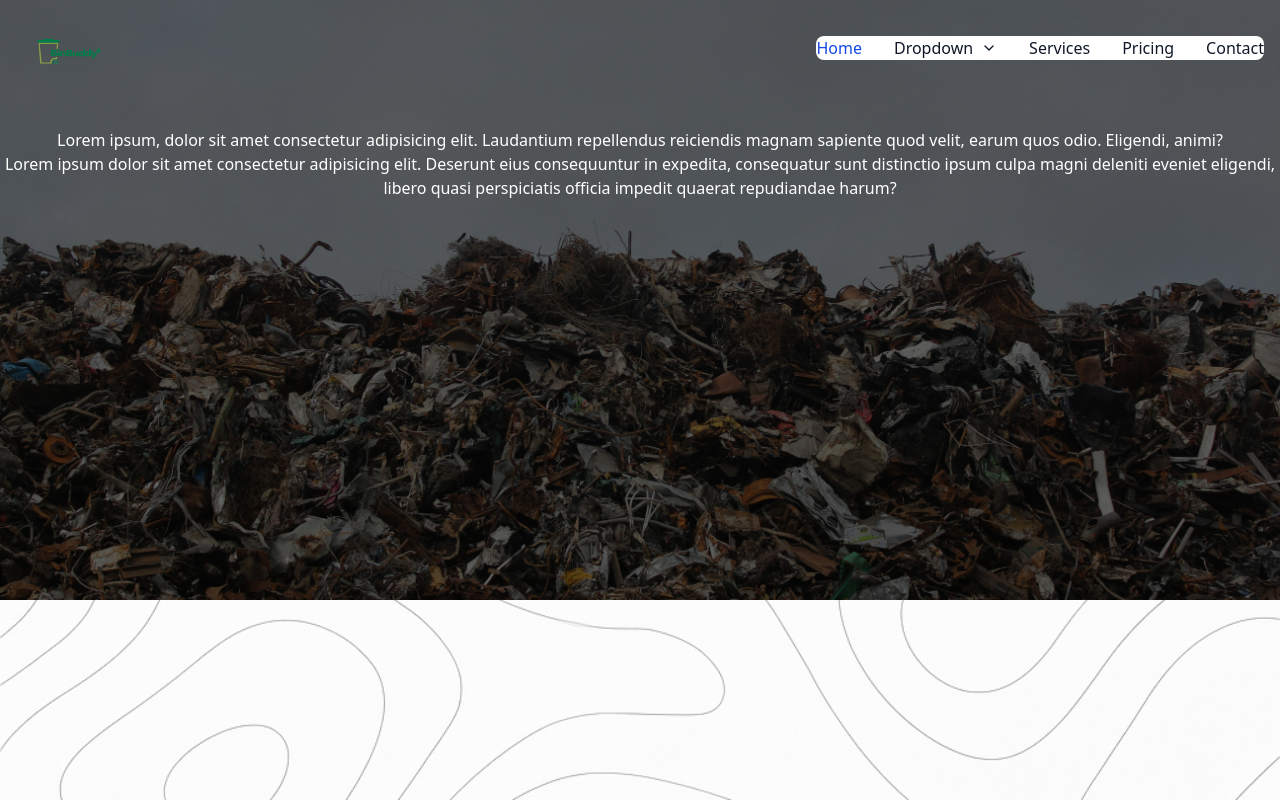
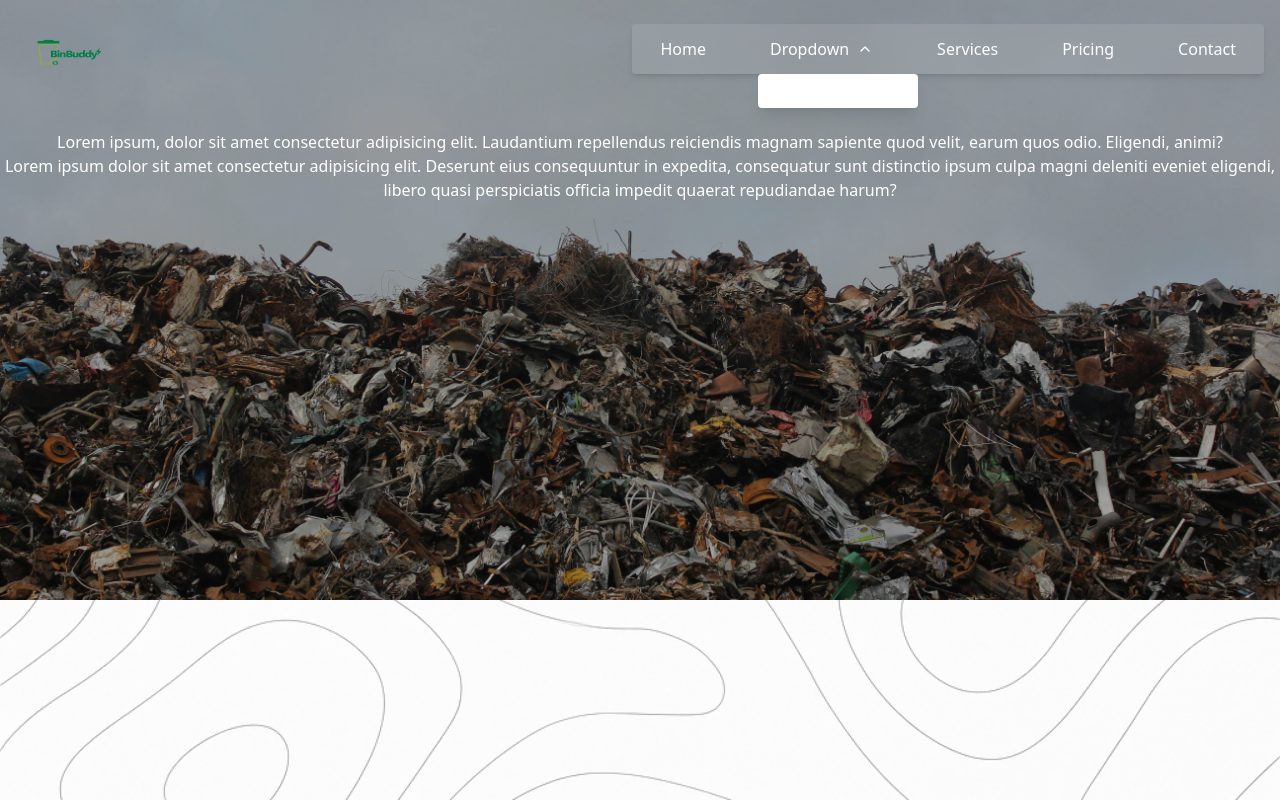
Before and after one commit to Nabothdaniel/BinBuddy, a React (Vite) app in the folder frontend/: page / in a window 1280 px wide. Both pictures are taken after a click on the button "Dropdown". Built offline with nearby package versions, Linux system fonts and the light colour scheme.

Commit message:
working on the header and hero section

```diff
--- a/frontend/src/components/landingComponents/Header.jsx
+++ b/frontend/src/components/landingComponents/Header.jsx
@@ -6,9 +6,16 @@ import Logo from '../../assets/logo.png'
 
 const Header = () => {
   const [isMenuOpen, setIsMenuOpen] = useState(false);
+  const [isDropdownOpen, setIsDropdownOpen] = useState(false);
+
 
   const toggleMenu = () => {
     setIsMenuOpen(!isMenuOpen);
+  };
+
+
+  const toggleDropdown = () => {
+    setIsDropdownOpen((prev) => !prev);
   };
 
   return (
@@ -32,12 +39,11 @@ const Header = () => {
 
         {/* Mobile Menu */}
         <div
-          className={`fixed top-0 right-0 z-40 w-64 h-full bg-white dark:bg-gray-800 shadow-lg transform transition-transform duration-300 ease-in-out ${
-            isMenuOpen ? 'translate-x-0' : 'translate-x-full'
-          } md:hidden`}
+          className={`fixed top-0 right-0 z-40 w-64 h-full  bg-white/80 rounded-l-md   text-black backdrop-blur-md transform transition-transform duration-300 ease-in-out ${isMenuOpen ? 'translate-x-0' : 'translate-x-full'
+            } md:hidden`}
         >
           <div className="p-4 flex justify-between items-center border-b border-gray-200 dark:border-gray-700">
-            <span className="text-xl font-semibold text-gray-900 dark:text-white">Menu</span>
+            <span className="text-xl font-semibold text-gray-900 dark:text-black">Menu</span>
             <button
               type="button"
               onClick={toggleMenu}
@@ -48,20 +54,28 @@ const Header = () => {
           </div>
           <ul className="flex flex-col p-4 space-y-2">
             <li>
-              <a href="#" className="block px-4 py-2 text-gray-900 dark:text-white hover:bg-gray-100 dark:hover:bg-gray-700">
+              <a href="#" className="block px-4 py-2 text-gray-900 dark:text-white hover:bg-gray-500">
                 Home
               </a>
             </li>
             <li>
-              <button className="flex justify-between items-center w-full px-4 py-2 text-gray-900 dark:text-white hover:bg-gray-100 dark:hover:bg-gray-700">
-                Dropdown <FiChevronDown />
+              <button
+                className="flex justify-between items-center w-full px-4 py-2 text-gray-900 dark:text-white hover:bg-gray-100 dark:hover:bg-gray-700"
+                onClick={toggleDropdown}
+              >
+                Dropdown <FiChevronDown className={`transition-transform ${isDropdownOpen ? 'rotate-180' : ''}`} />
               </button>
-              {/* Nested dropdown logic can be added here */}
-              <ul>
-                <li>
-                  <a href="#">nested 1</a>
-                </li>
-              </ul>
+              {/* Nested dropdown logic */}
+              {isDropdownOpen && (
+                <ul className="pl-6 mt-2 space-y-1">
+                  <li>
+                    <a href="#" className="block px-2 py-1 text-gray-700 dark:text-gray-200 hover:bg-gray-200 dark:hover:bg-gray-700 rounded">
+                      Nested 1
+                    </a>
+                  </li>
+                  {/* Add more nested items here */}
+                </ul>
+              )}
             </li>
             <li>
               <a href="#" className="block px-4 py-2 text-gray-900 dark:text-white hover:bg-gray-100 dark:hover:bg-gray-700">
@@ -82,29 +96,43 @@ const Header = () => {
         </div>
 
         {/* Desktop Menu */}
-        <div className="hidden w-full md:block md:w-auto" id="navbar-multi-level">
-          <ul className="flex flex-col font-medium p-4 md:p-0 mt-4 border border-gray-100 rounded-lg bg-gray-50 md:flex-row md:space-x-8 md:mt-0 md:border-0 md:bg-white dark:bg-gray-800 md:dark:bg-gray-900 dark:border-gray-700">
+        <div className="hidden w-full md:block md:w-auto " id="navbar-multi-level">
+          <ul className="flex flex-col   mt-4 bg-white/10  text-black rounded-sm py-2 px-4 shadow-md md:flex-row md:gap-10 md:mt-0 backdrop-blur-md">
             <li>
               <a
                 href="#"
-                className="block py-2 px-3 text-white bg-blue-700 rounded-sm md:bg-transparent md:text-blue-700 md:p-0 md:dark:text-blue-500"
+                className="block py-[5px] px-3 text-white hover:bg-white/20 hover:text-black rounded-sm md:bg-transparent md:text-white "
                 aria-current="page"
               >
                 Home
               </a>
             </li>
-            <li>
+            <li className="relative">
               <button
-                className="flex items-center justify-between w-full py-2 px-3 text-gray-900 hover:bg-gray-100 md:hover:bg-transparent md:border-0 md:hover:text-blue-700 md:p-0 md:w-auto dark:text-white md:dark:hover:text-blue-500"
+                className="flex items-center justify-between w-full  py-[5px] px-3 text-white hover:bg-white/20 hover:text-black"
+                onClick={toggleDropdown}
               >
-                Dropdown <FiChevronDown className="ml-2" />
+                Dropdown <FiChevronDown className={`ml-2 transition-transform ${isDropdownOpen ? 'rotate-180' : ''}`} />
               </button>
-              {/* Add dropdown content here */}
+              {/* Dropdown content */}
+              {isDropdownOpen && (
+                <ul className="absolute left-0 mt-2 w-40 bg-white dark:bg-gray-800 shadow-lg rounded z-50">
+                  <li>
+                    <a
+                      href="#"
+                      className="block  w-full  py-[5px] px-3 text-white hover:bg-white/20 hover:text-black"
+                    >
+                      Nested 1
+                    </a>
+                  </li>
+                  {/* Add more dropdown items here */}
+                </ul>
+              )}
             </li>
             <li>
               <a
                 href="#"
-                className="block py-2 px-3 text-gray-900 rounded-sm hover:bg-gray-100 md:hover:bg-transparent md:border-0 md:hover:text-blue-700 md:p-0 dark:text-white md:dark:hover:text-blue-500"
+                className="flex items-center justify-between w-full rounded-md  py-[5px] px-3 text-white hover:bg-white/20 hover:text-black"
               >
                 Services
               </a>
@@ -112,7 +140,7 @@ const Header = () => {
             <li>
               <a
                 href="#"
-                className="block py-2 px-3 text-gray-900 rounded-sm hover:bg-gray-100 md:hover:bg-transparent md:border-0 md:hover:text-blue-700 md:p-0 dark:text-white md:dark:hover:text-blue-500"
+                className="flex items-center justify-between w-full rounded-md  py-[5px] px-3 text-white hover:bg-white/20 hover:text-black"
               >
                 Pricing
               </a>
@@ -120,7 +148,7 @@ const Header = () => {
             <li>
               <a
                 href="#"
-                className="block py-2 px-3 text-gray-900 rounded-sm hover:bg-gray-100 md:hover:bg-transparent md:border-0 md:hover:text-blue-700 md:p-0 dark:text-white md:dark:hover:text-blue-500"
+                className="flex items-center justify-between w-full rounded-md  py-[5px] px-3 text-white hover:bg-white/20 hover:text-black"
               >
                 Contact
               </a>
--- a/frontend/src/components/landingComponents/MainArea.jsx
+++ b/frontend/src/components/landingComponents/MainArea.jsx
@@ -6,7 +6,7 @@ const MainArea = () => {
   return (
     <div style={{ backgroundImage: `url(${MainLogo})` }} className='relative w-full h-[600px] bg-cover bg-center'>
       {/* overlay below content */}
-      <div className="absolute inset-0 bg-black/60 z-0"></div>
+      <div className="absolute inset-0 bg-black/30 z-0"></div>
       <div className='max-w-[90rem] py-2 text-white mx-auto relative z-10'>
         <Header />
         <Hero/>
```
